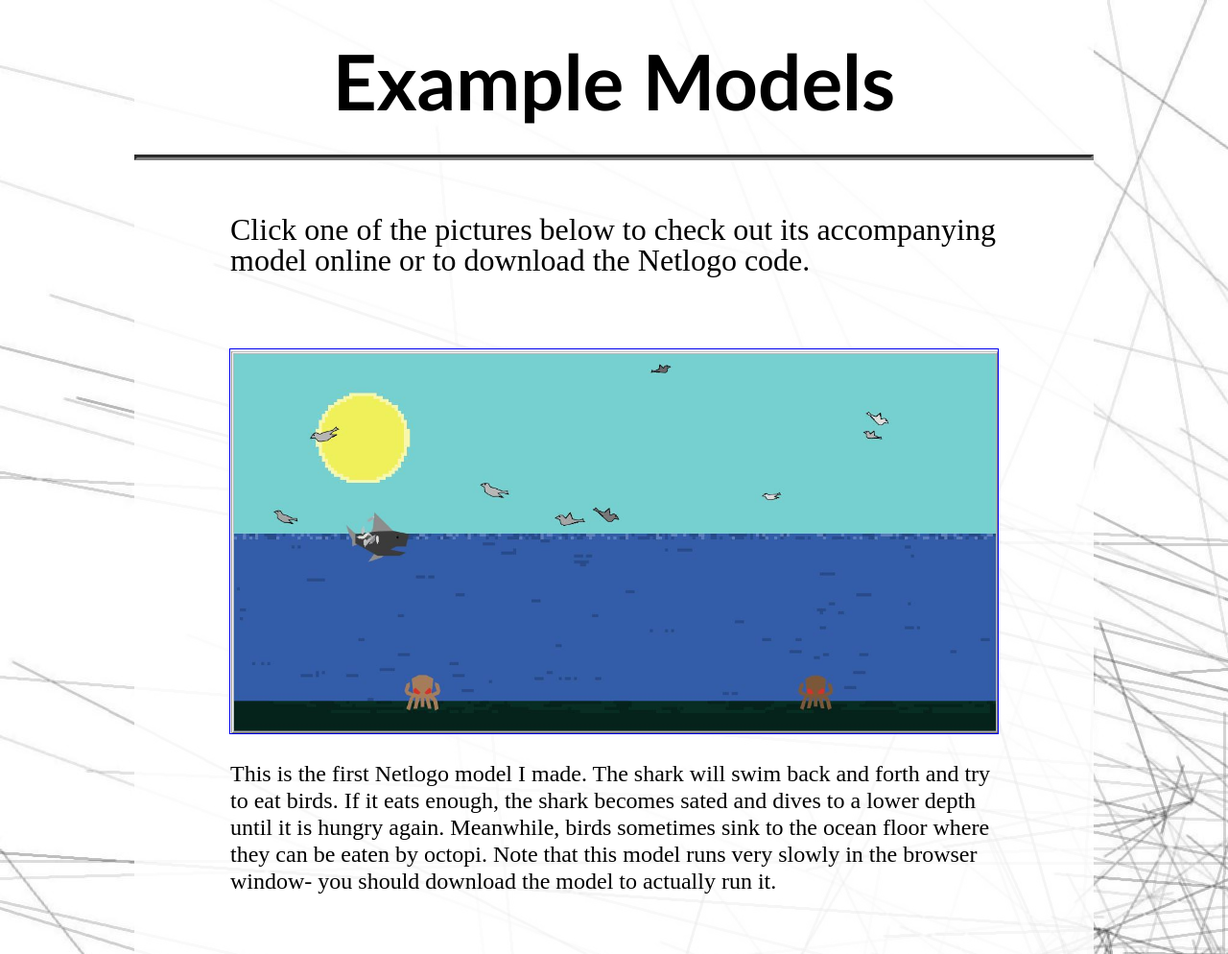
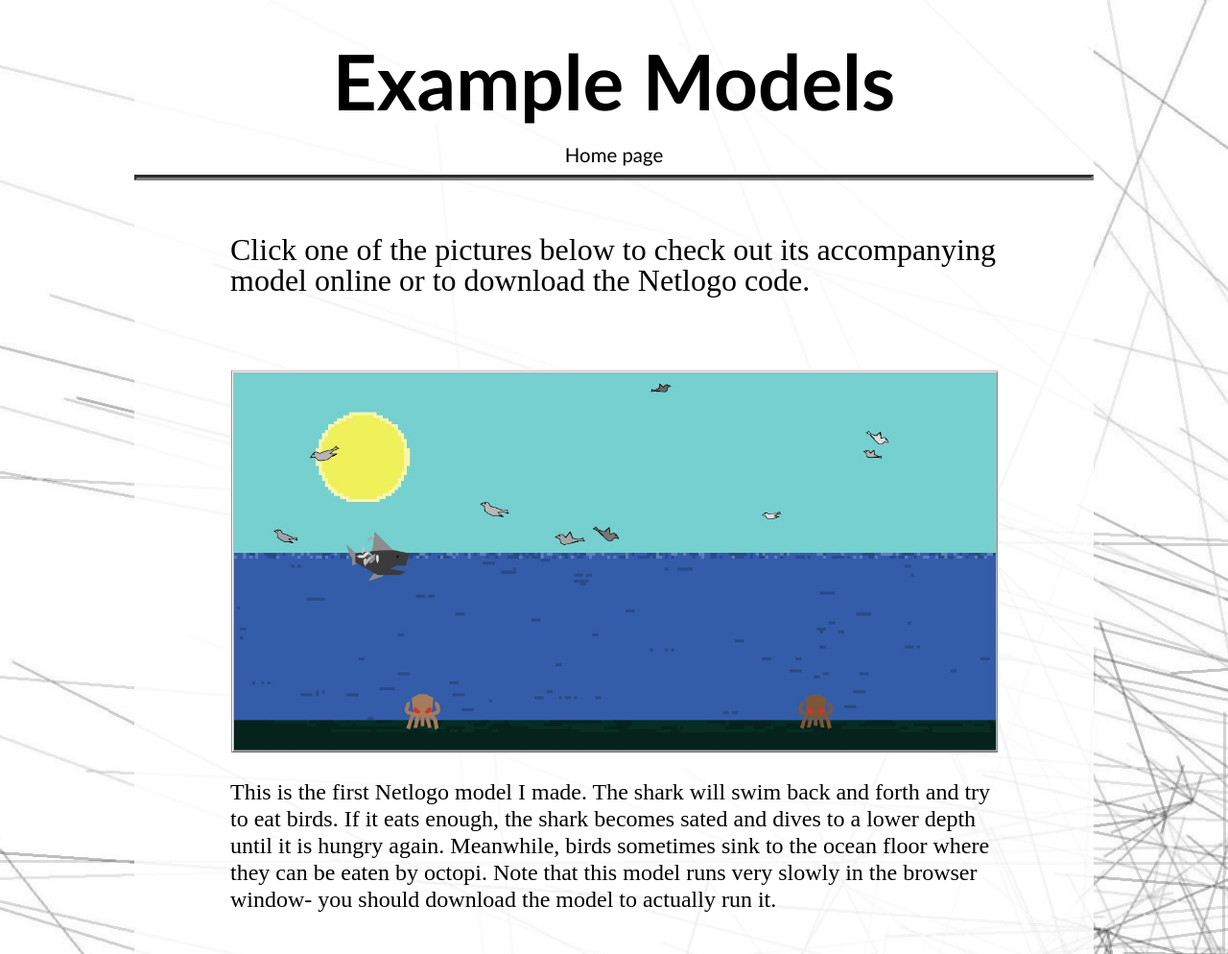
Before and after one commit to lukepc/lukepc.github.io, a plain HTML site: page index.html in a window 1280 px wide. Shown: the top 994 px of the page at 96% size. Drawn offline with Linux system fonts and the light colour scheme.

Commit message:
adcded link to home

```diff
--- a/index.html
+++ b/index.html
@@ -11,6 +11,9 @@
 		<div id="testing">
 			<h1> Example Models </h1>
 			<p> &nbsp; </p>
+			<div style = "font-size: 85%;">
+			<p> <a href = "http://ubc.blogs.ca/lukecrevier" style = "text-decoration: none;"><font color=black> Home page </font> </a></p>
+			</div>
 			<hr>
 			<p> &nbsp; </p>
 		</div>
--- a/styles.css
+++ b/styles.css
@@ -16,6 +16,18 @@ p {
 	font-size: 150%
 }
 
+
+hr {
+	border-color: grey;
+	border-width: 3px;
+}
+
+
+img {
+	border: 2px black;
+}
+
+
 #content {
 	padding: 0px;
 	padding-top: 30px;
@@ -24,10 +36,6 @@ p {
 	text-align: center;
 	}
 
-hr {
-	border-color: grey;
-	border-width: 3px;
-}
 
 #testing {
 	padding: 0px;
@@ -54,3 +62,5 @@ hr {
 	padding-bottom: 0px;
 
 }
+
+img {
```
